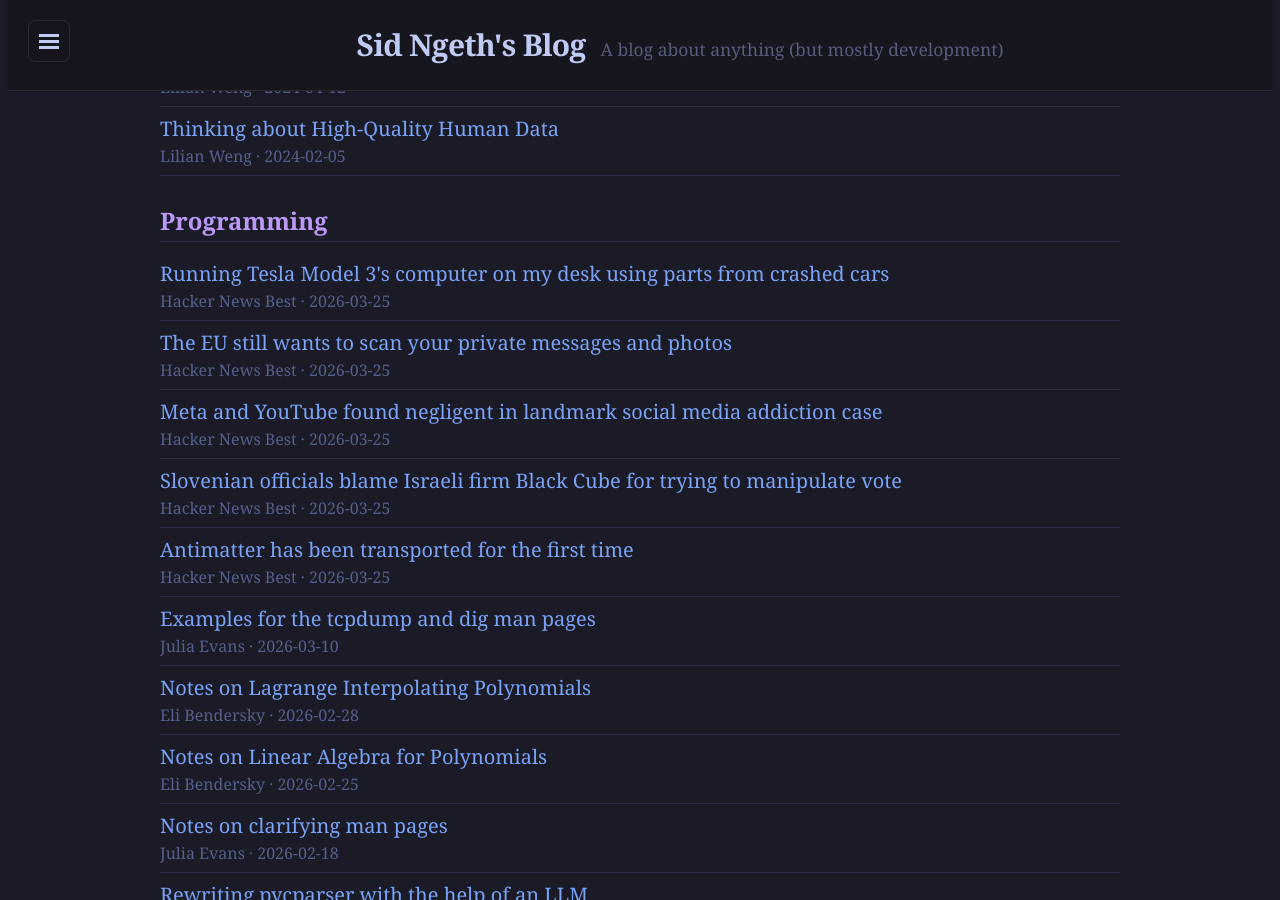
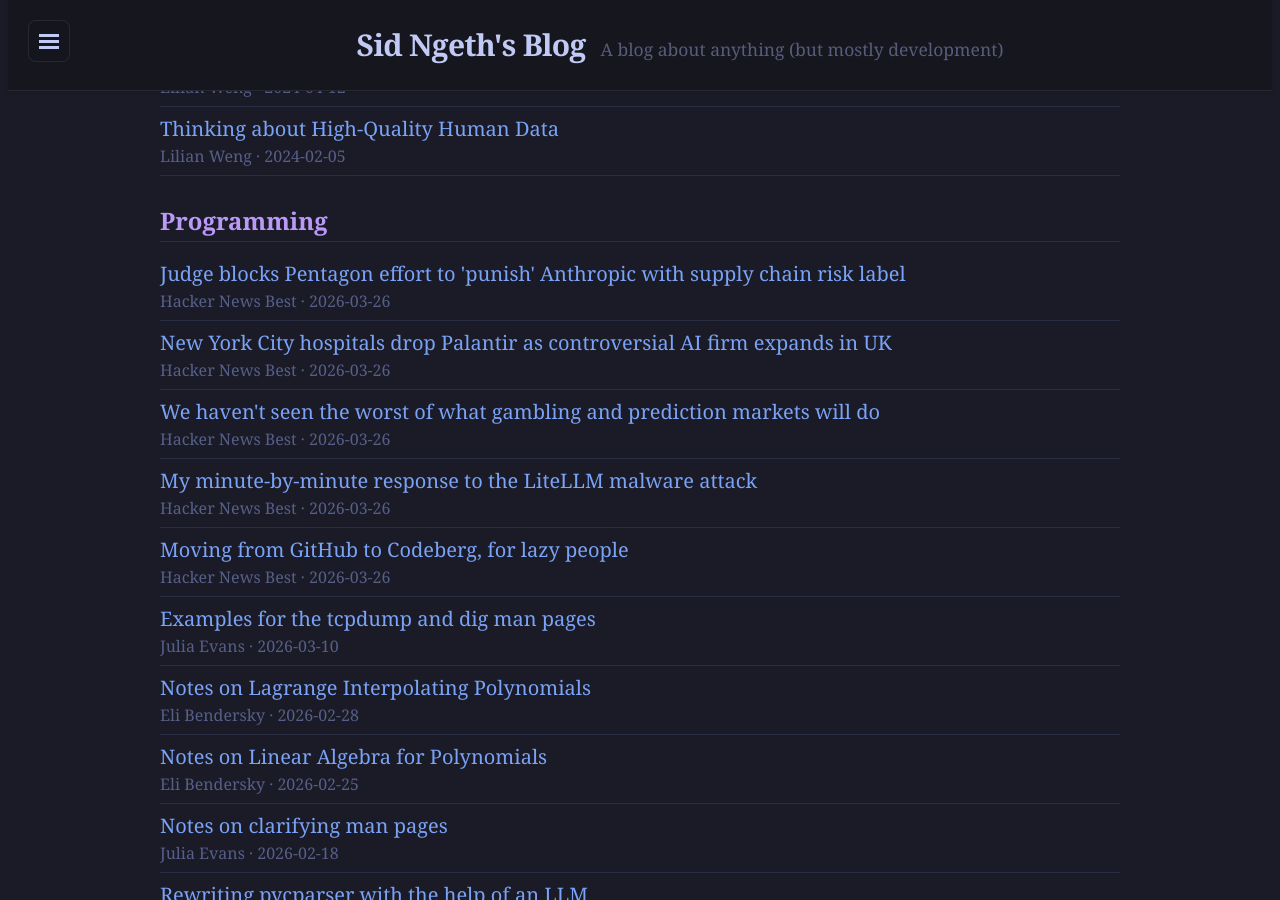
Before and after one commit to sngeth/sngeth.github.io, a Jekyll site: the page built from reading.md, in a window 1280 px wide and 900 px high, scrolled down 1181 px. Built offline with Jekyll 4.4.1, drawn with Linux system fonts in a browser that asks for light colours; comment, search, counter and statistics services are not loaded; some of the changed text lies outside the part shown.

Commit message:
Update reading list from RSS feeds

```diff
--- a/_data/reading_list.yml
+++ b/_data/reading_list.yml
@@ -1,3 +1,63 @@
+- title: "We Rewrote JSONata with AI in a Day, Saved $500K/Year"
+  url: "https://simonwillison.net/2026/Mar/27/vine-porting-jsonata/#atom-everything"
+  date: 2026-03-27
+  source: Simon Willison
+  category: ai
+- title: "The Bird in the Heart: Terry Tempest Williams on the Paradox of Transformation and How to Live with Uncertainty"
+  url: "https://www.themarginalian.org/2026/03/26/when-women-were-birds/"
+  date: 2026-03-27
+  source: The Marginalian
+  category: philosophy
+- title: My minute-by-minute response to the LiteLLM malware attack
+  url: "https://simonwillison.net/2026/Mar/26/response-to-the-litellm-malware-attack/#atom-everything"
+  date: 2026-03-26
+  source: Simon Willison
+  category: ai
+- title: Quantization from the ground up
+  url: "https://simonwillison.net/2026/Mar/26/quantization-from-the-ground-up/#atom-everything"
+  date: 2026-03-26
+  source: Simon Willison
+  category: ai
+- title: "Judge blocks Pentagon effort to 'punish' Anthropic with supply chain risk label"
+  url: "https://www.cnn.com/2026/03/26/business/anthropic-pentagon-injunction-supply-chain-risk"
+  date: 2026-03-26
+  source: Hacker News Best
+  category: programming
+- title: New York City hospitals drop Palantir as controversial AI firm expands in UK
+  url: "https://www.theguardian.com/technology/2026/mar/26/new-york-hospitals-palantir-ai"
+  date: 2026-03-26
+  source: Hacker News Best
+  category: programming
+- title: "We haven't seen the worst of what gambling and prediction markets will do"
+  url: "https://www.derekthompson.org/p/we-havent-seen-the-worst-of-what"
+  date: 2026-03-26
+  source: Hacker News Best
+  category: programming
+- title: My minute-by-minute response to the LiteLLM malware attack
+  url: "https://futuresearch.ai/blog/litellm-attack-transcript/"
+  date: 2026-03-26
+  source: Hacker News Best
+  category: programming
+- title: "Moving from GitHub to Codeberg, for lazy people"
+  url: "https://unterwaditzer.net/2025/codeberg.html"
+  date: 2026-03-26
+  source: Hacker News Best
+  category: programming
+- title: She never dances alone
+  url: "https://aeon.co/videos/a-joyful-dance-celebration-of-indigenous-matriarchy?utm_source=rss-feed"
+  date: 2026-03-26
+  source: Aeon
+  category: philosophy
+- title: "One China, one world"
+  url: "https://aeon.co/essays/why-china-insists-on-internal-unity-and-international-harmony?utm_source=rss-feed"
+  date: 2026-03-26
+  source: Aeon
+  category: philosophy
+- title: "How to Stop Waiting and Start Living: A Jolt from Henry James"
+  url: "https://www.themarginalian.org/2026/03/26/henry-james-the-beast-in-the-jungle/"
+  date: 2026-03-26
+  source: The Marginalian
+  category: philosophy
 - title: datasette-files-s3 0.1a1
   url: "https://simonwillison.net/2026/Mar/25/datasette-files-s3/#atom-everything"
   date: 2026-03-25
@@ -8,41 +68,6 @@
   date: 2026-03-25
   source: Simon Willison
   category: ai
-- title: datasette-llm 0.1a1
-  url: "https://simonwillison.net/2026/Mar/25/datasette-llm/#atom-everything"
-  date: 2026-03-25
-  source: Simon Willison
-  category: ai
-- title: "LiteLLM Hack: Were You One of the 47,000?"
-  url: "https://simonwillison.net/2026/Mar/25/litellm-hack/#atom-everything"
-  date: 2026-03-25
-  source: Simon Willison
-  category: ai
-- title: "Running Tesla Model 3's computer on my desk using parts from crashed cars"
-  url: "https://bugs.xdavidhu.me/tesla/2026/03/23/running-tesla-model-3s-computer-on-my-desk-using-parts-from-crashed-cars/"
-  date: 2026-03-25
-  source: Hacker News Best
-  category: programming
-- title: The EU still wants to scan  your private messages and photos
-  url: "https://fightchatcontrol.eu/?foo=bar"
-  date: 2026-03-25
-  source: Hacker News Best
-  category: programming
-- title: Meta and YouTube found negligent in landmark social media addiction case
-  url: "https://www.nytimes.com/2026/03/25/technology/social-media-trial-verdict.html"
-  date: 2026-03-25
-  source: Hacker News Best
-  category: programming
-- title: Slovenian officials blame Israeli firm Black Cube for trying to manipulate vote
-  url: "https://www.wsj.com/world/europe/spies-lies-and-fake-investors-in-disguise-how-plotters-tried-to-flip-a-european-election-1f42b39a"
-  date: 2026-03-25
-  source: Hacker News Best
-  category: programming
-- title: Antimatter has been transported for the first time
-  url: "https://www.nature.com/articles/d41586-026-00950-w"
-  date: 2026-03-25
-  source: Hacker News Best
-  category: programming
 - title: "Being in the world: technology and humanity"
   url: "https://aeon.co/videos/as-technologies-mine-our-attention-we-must-look-to-artists?utm_source=rss-feed"
   date: 2026-03-25
@@ -63,39 +88,14 @@
   date: 2026-03-25
   source: The Marginalian
   category: philosophy
-- title: Auto mode for Claude Code
-  url: "https://simonwillison.net/2026/Mar/24/auto-mode-for-claude-code/#atom-everything"
-  date: 2026-03-24
-  source: Simon Willison
-  category: ai
 - title: The clock in our genes
   url: "https://aeon.co/essays/far-from-junk-the-clock-in-our-dna-and-its-discoverer?utm_source=rss-feed"
   date: 2026-03-24
   source: Aeon
   category: philosophy
-- title: Bruce Springsteen on Surviving Depression and His Strategy for Living Through the Visitations of the Darkness
-  url: "https://www.themarginalian.org/2026/03/24/bruce-springsteen-depression/"
-  date: 2026-03-24
-  source: The Marginalian
-  category: philosophy
-- title: "Create Dangerously: Albert Camus on the Power of Art as Resistance and Creativity as an Instrument of Freedom"
-  url: "https://www.themarginalian.org/2026/03/24/albert-camus-create-dangerously/"
-  date: 2026-03-24
-  source: The Marginalian
-  category: philosophy
 - title: The city that wasted nothing
   url: "https://aeon.co/videos/the-extraordinary-efficiency-of-japans-edo-economy?utm_source=rss-feed"
   date: 2026-03-23
-  source: Aeon
-  category: philosophy
-- title: An African philosophy
-  url: "https://aeon.co/essays/how-lansana-keita-reinvigorated-african-philosophy?utm_source=rss-feed"
-  date: 2026-03-23
-  source: Aeon
-  category: philosophy
-- title: "Bitch: a history"
-  url: "https://aeon.co/essays/what-the-evolution-of-bitch-says-about-gender-and-power?utm_source=rss-feed"
-  date: 2026-03-20
   source: Aeon
   category: philosophy
 - title: Examples for the tcpdump and dig man pages
```
